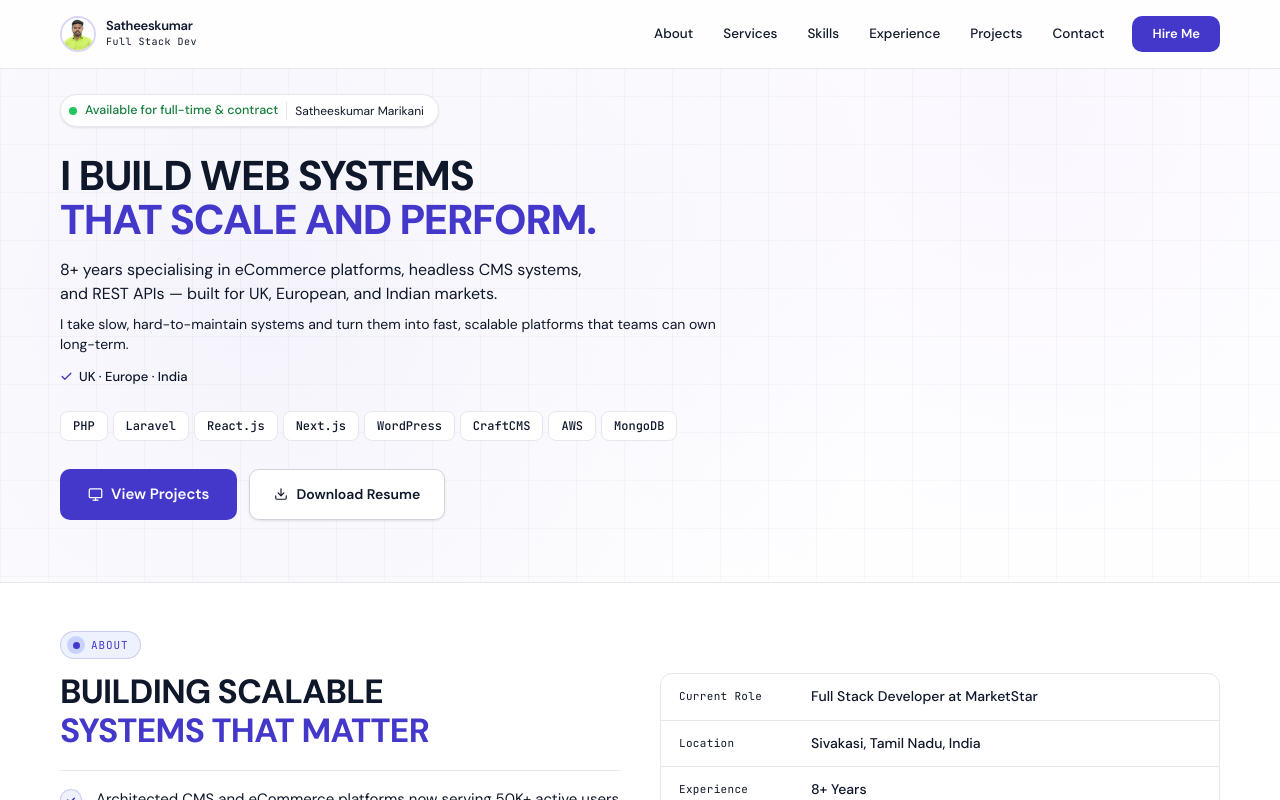
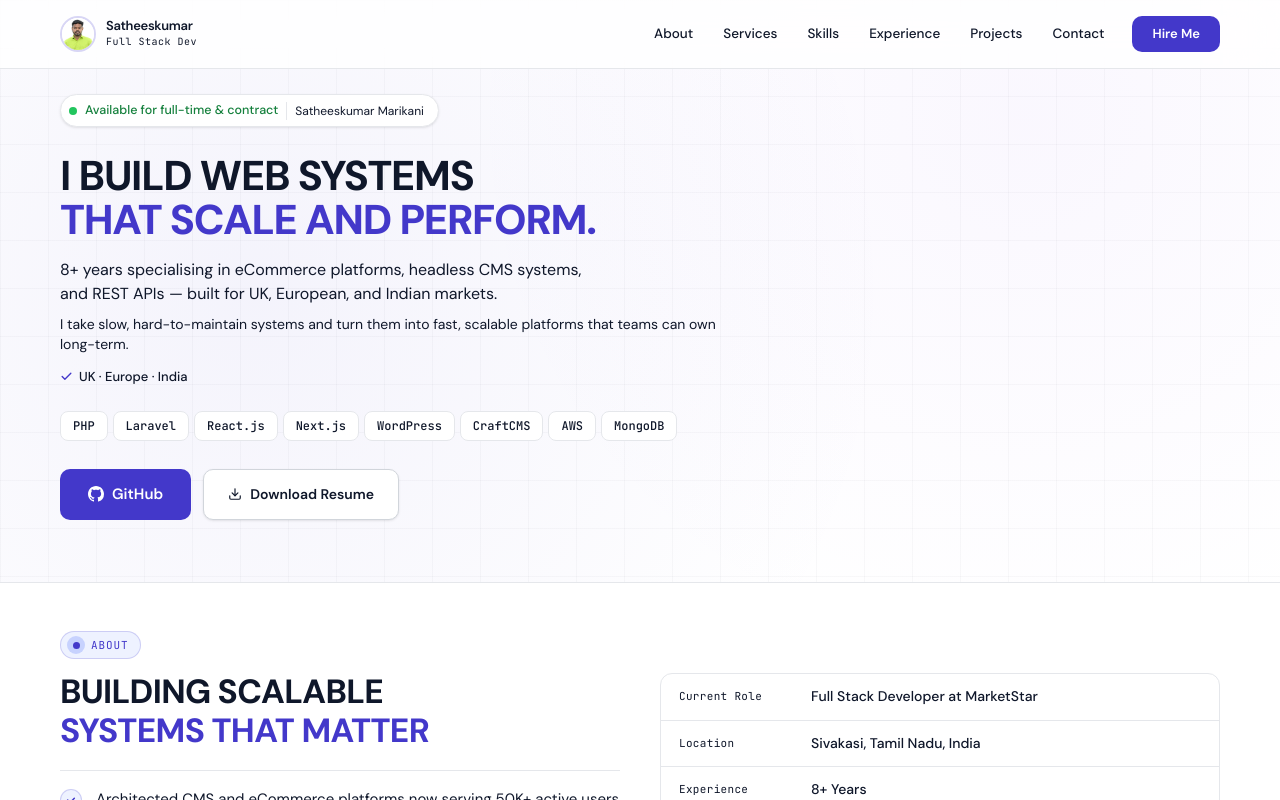
Before and after one commit to satheeskani/satheeskumar-portfolio, a Next.js app: page / in a window 1280 px wide. Shown: the top 800 px of the page. Built offline with nearby package versions, Linux system fonts and the light colour scheme.

Commit message:
Update email to satheeskumar.tech, replace View Projects with GitHub CTA

```diff
--- a/app/page.jsx
+++ b/app/page.jsx
@@ -5,8 +5,9 @@
 
 const RESUME_URL      = '/resume.pdf'
 const RESUME_FILENAME = 'Satheeskumar_Marikani_Resume.pdf'
-const HIRE_EMAIL      = 'satheeskani1995@gmail.com'
+const HIRE_EMAIL      = 'satheeskumar.tech@gmail.com'
 const LINKEDIN        = 'https://linkedin.com/in/satheeskumar-marikani'
+const GITHUB          = 'https://github.com/satheeskani/'
 
 const SERVICES = [
   {
@@ -359,11 +360,11 @@
 
               {/* CTAs */}
               <div className="flex flex-wrap gap-2.5 sm:gap-3 opacity-0 animate-fade-up [animation-delay:0.64s]">
-                <button onClick={() => document.getElementById('projects')?.scrollIntoView({ behavior: 'smooth' })}
-                  className="inline-flex items-center gap-2 px-5 sm:px-7 py-3 sm:py-3.5 rounded-[10px] bg-indigo text-white text-[14px] sm:text-[15px] font-semibold border-none cursor-pointer transition-all duration-200 hover:-translate-y-0.5 hover:scale-[1.02] hover:bg-indigo-dark hover:shadow-cta font-sans">
-                  <svg width="15" height="15" viewBox="0 0 24 24" fill="none" stroke="currentColor" strokeWidth="2" strokeLinecap="round" strokeLinejoin="round"><rect x="2" y="3" width="20" height="14" rx="2"/><line x1="8" y1="21" x2="16" y2="21"/><line x1="12" y1="17" x2="12" y2="21"/></svg>
-                  View Projects
-                </button>
+                <a href={GITHUB} target="_blank" rel="noopener noreferrer"
+                  className="inline-flex items-center gap-2 px-5 sm:px-7 py-3 sm:py-3.5 rounded-[10px] bg-indigo text-white text-[14px] sm:text-[15px] font-semibold no-underline transition-all duration-200 hover:-translate-y-0.5 hover:scale-[1.02] hover:bg-indigo-dark hover:shadow-cta font-sans">
+                  <svg width="16" height="16" viewBox="0 0 24 24" fill="currentColor"><path d="M12 0C5.37 0 0 5.37 0 12c0 5.31 3.435 9.795 8.205 11.385.6.105.825-.255.825-.57 0-.285-.015-1.23-.015-2.235-3.015.555-3.795-.735-4.035-1.41-.135-.345-.72-1.41-1.23-1.695-.42-.225-1.02-.78-.015-.795.945-.015 1.62.87 1.845 1.23 1.08 1.815 2.805 1.305 3.495.99.105-.78.42-1.305.765-1.605-2.67-.3-5.46-1.335-5.46-5.925 0-1.305.465-2.385 1.23-3.225-.12-.3-.54-1.53.12-3.18 0 0 1.005-.315 3.3 1.23.96-.27 1.98-.405 3-.405s2.04.135 3 .405c2.295-1.56 3.3-1.23 3.3-1.23.66 1.65.24 2.88.12 3.18.765.84 1.23 1.905 1.23 3.225 0 4.605-2.805 5.625-5.475 5.925.435.375.81 1.095.81 2.22 0 1.605-.015 2.895-.015 3.3 0 .315.225.69.825.57A12.02 12.02 0 0 0 24 12c0-6.63-5.37-12-12-12z"/></svg>
+                  GitHub
+                </a>
                 <a href={RESUME_URL} download={RESUME_FILENAME}
                   className="inline-flex items-center gap-2 px-4 sm:px-6 py-3 sm:py-3.5 rounded-[10px] bg-white text-ink2 text-[13px] sm:text-[14px] font-semibold border border-[#d1d5db] shadow-card transition-all duration-200 hover:border-indigo hover:text-indigo hover:-translate-y-0.5 font-sans">
                   <svg width="14" height="14" viewBox="0 0 24 24" fill="none" stroke="currentColor" strokeWidth="2" strokeLinecap="round" strokeLinejoin="round"><path d="M21 15v4a2 2 0 0 1-2 2H5a2 2 0 0 1-2-2v-4"/><polyline points="7,10 12,15 17,10"/><line x1="12" y1="15" x2="12" y2="3"/></svg>
```
